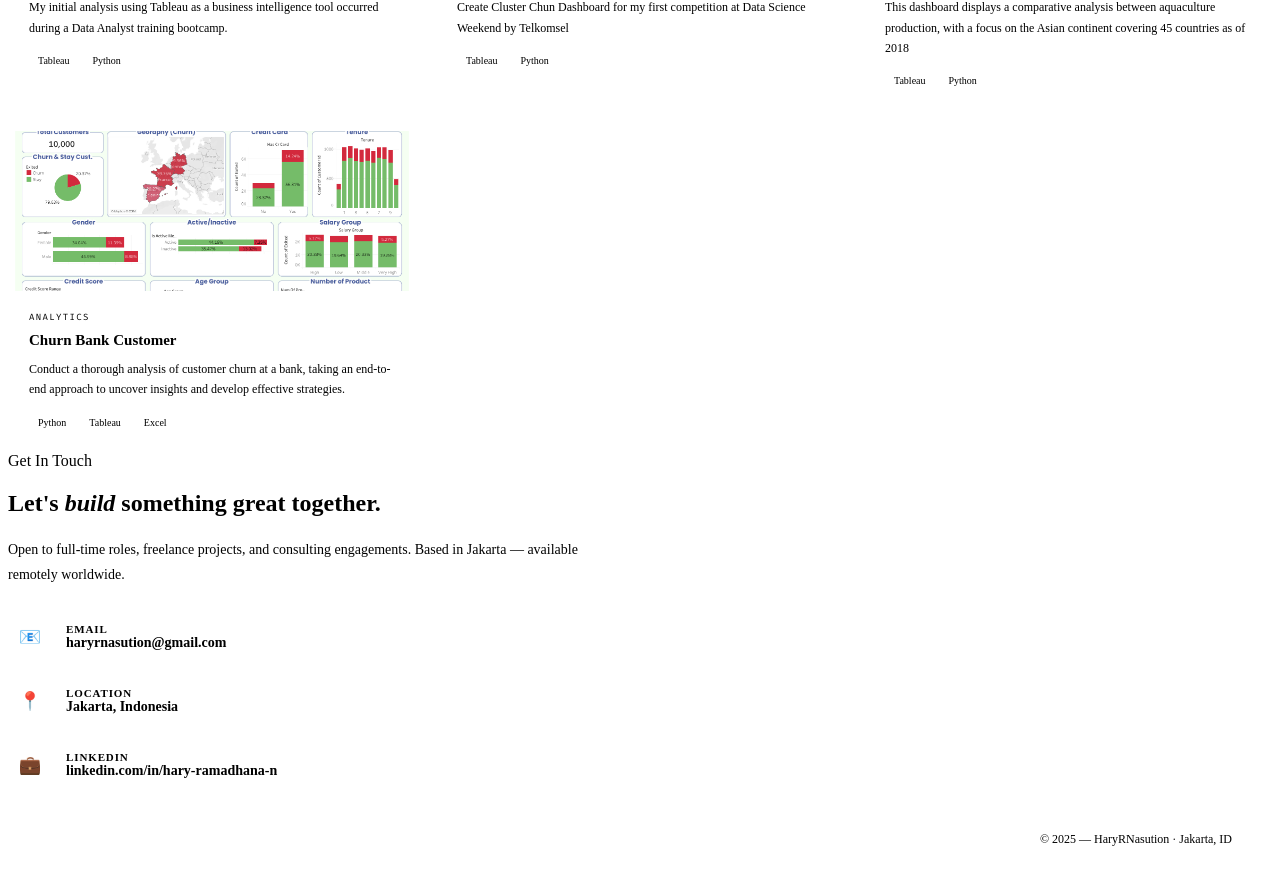
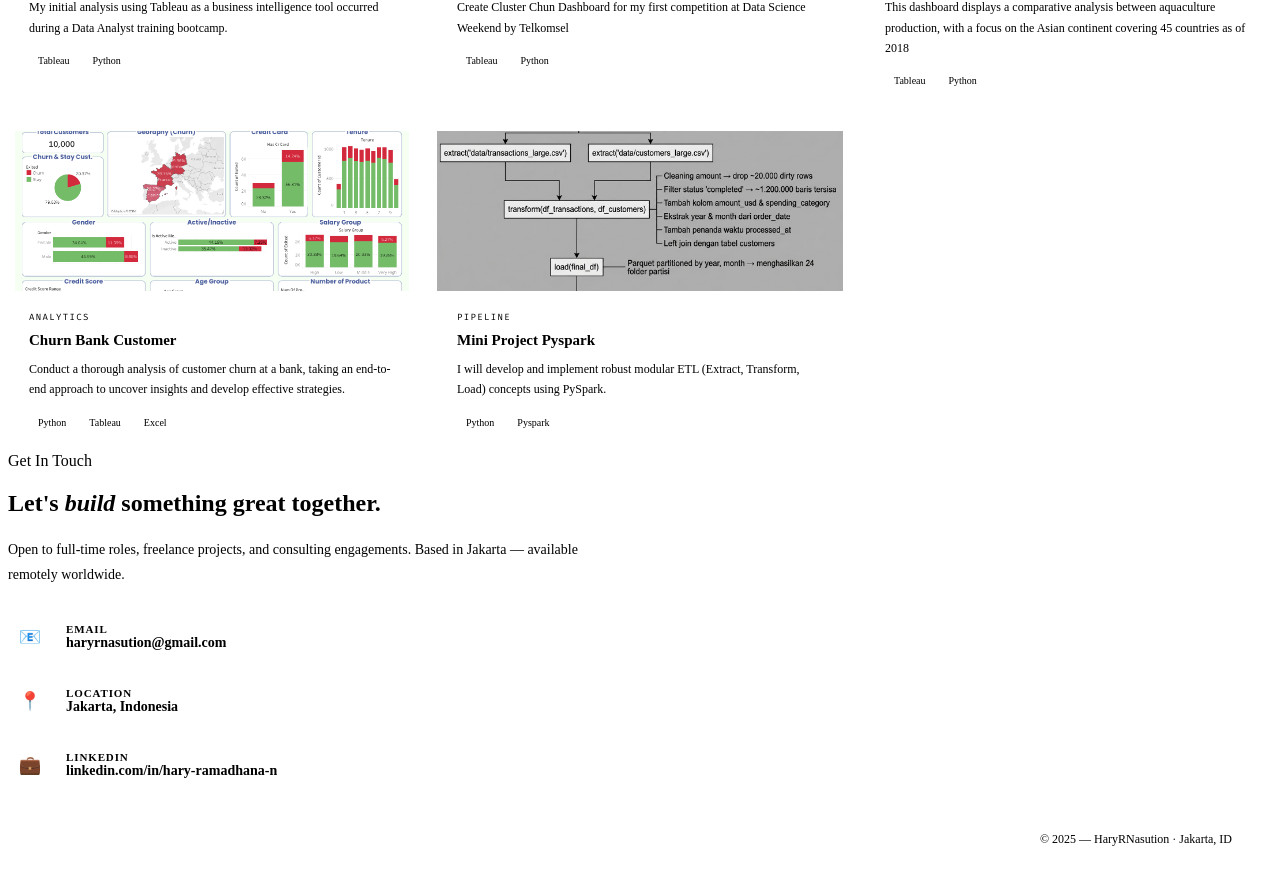
Before and after one commit to aryramadhana/aryramadhana.github.io, a React (Vite) app: page / in a window 1280 px wide. Shown: the part 1777-2661 px from the top of the page. Built offline with nearby package versions, Linux system fonts and the light colour scheme; the HTML template or start-up script is replaced by a standard one.

Commit message:
add another project

```diff
--- a/src/constants/projects.js
+++ b/src/constants/projects.js
@@ -79,24 +79,24 @@ export const PROJECTS = [
     ],
     link: 'https://drive.google.com/file/d/1xsjxf06yub6JPjtXz6fclhG2fZ-2v2aI/view?usp=sharing'
   },
-  // {
-  //   id: 5,
-  //   title: 'Marketing Attribution Model',
-  //   category: 'analytics',
-  //   image: '📈',
-  //   bg: '#FEE2E2',
-  //   tools: ['python', 'sql'],
-  //   toolsLabel: ['Python', 'SQL', 'BigQuery', 'Looker', 'Pandas'],
-  //   desc: 'Multi-touch attribution model assigning revenue credit across 15 marketing channels for a D2C brand.',
-  //   fullDesc:
-  //     'Built a data-driven multi-touch attribution model using Markov chains. Integrated 15 marketing channels including paid search, organic, email, and social. Results exposed via Looker dashboards for the marketing team.',
-  //   highlights: [
-  //     '15 marketing channels modeled',
-  //     'Reallocated $200K budget based on insights',
-  //     'Increased ROAS by 23% in first quarter',
-  //     'Weekly automated reporting to Slack',
-  //   ],
-  // },
+  {
+    id: 5,
+    title: 'Mini Project Pyspark',
+    category: 'pipeline',
+    image: './foto/pipeline1.png',
+    bg: '#FEE2E2',
+    tools: ['python', 'pyspark'],
+    toolsLabel: ['Python', 'Pyspark'],
+    desc: 'I will develop and implement robust modular ETL (Extract, Transform, Load) concepts using PySpark.',
+    fullDesc:
+      'This project implements a robust ETL pipeline using PySpark, designed for large transaction datasets. It efficiently cleanses and transforms data, storing it in parquet format for analytics.',
+    highlights: [
+      '2,000,000 rows of transactions',
+      '10,000 rows of customers',
+      'The local machine`s time is exactly two minutes fast.',
+      'The data is stored in Parquet format and organized into year and month partitions',
+    ],
+  },
   // {
   //   id: 6,
   //   title: 'HR Analytics Platform',
```
Also changed, not shown: public/foto/pipeline1.png (added).
